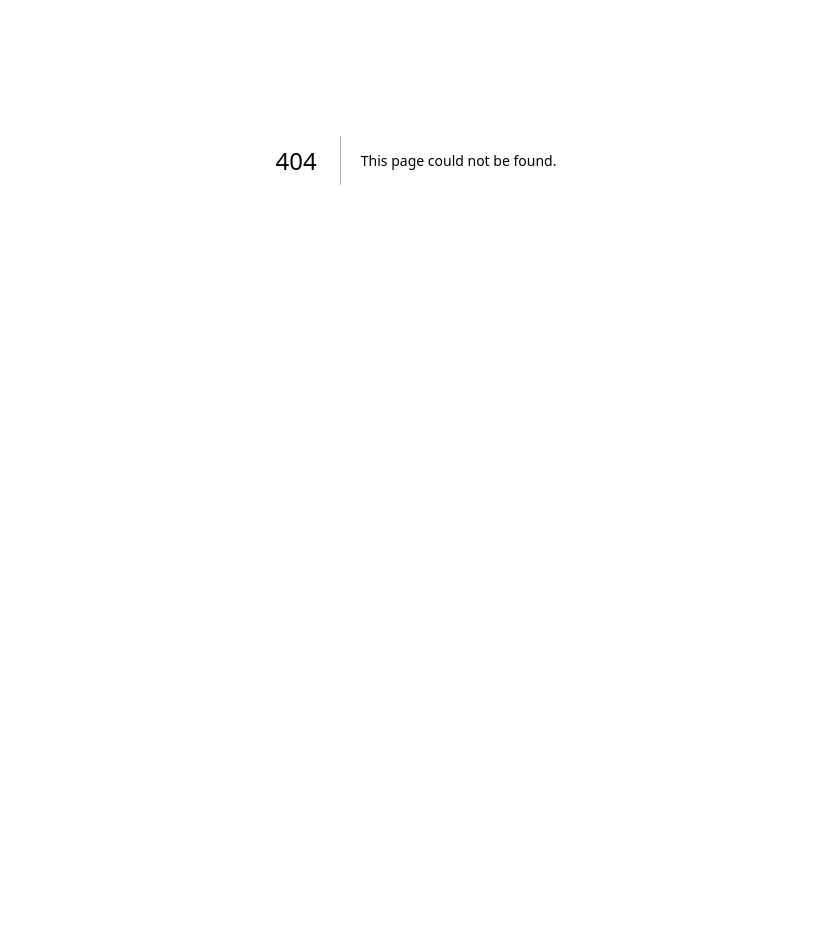
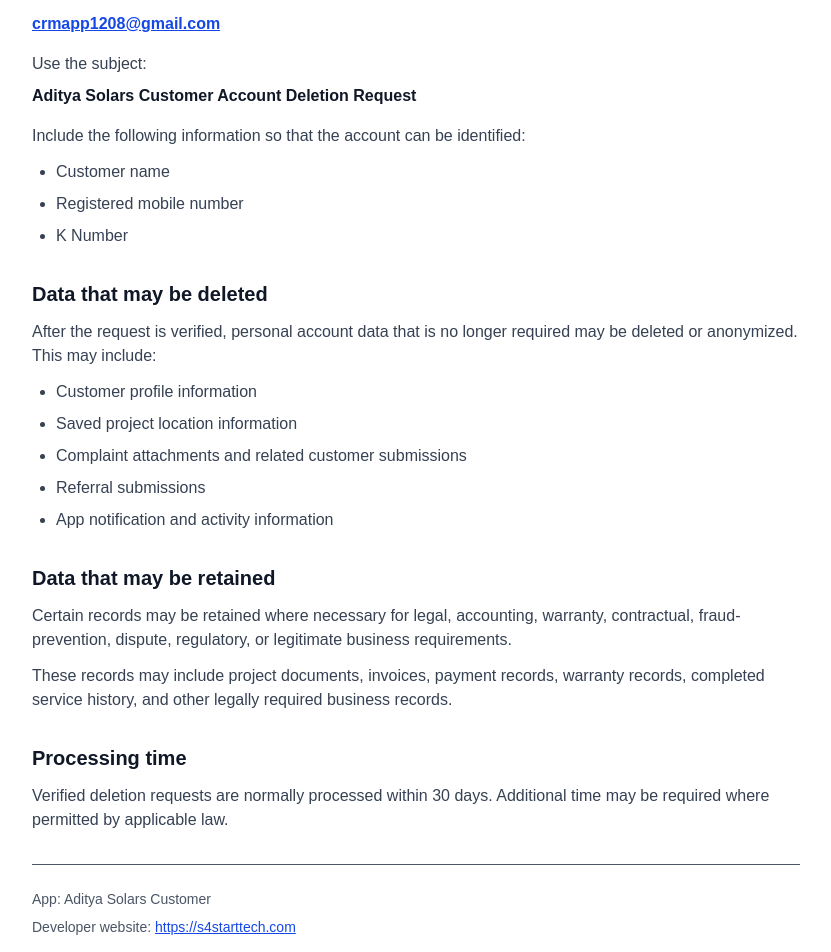
Before and after one commit to SafeerCRM/company-website, a Next.js app: page /account-deletion in a window 1280 px wide. Before the commit this address had no page. Shown: the part 240-1192 px from the top of the page, without its empty margins (224-1055 px from the left). Before the commit the page ends 800 px from the top, so only its background shows below. Built offline with nearby package versions, Linux system fonts and the light colour scheme.

Commit message:
Add account deletion request page

```diff
--- /dev/null
+++ b/app/account-deletion/page.tsx
@@ -0,0 +1,117 @@
+export default function AccountDeletionPage() {
+  return (
+    <main className="min-h-screen bg-white px-6 py-12 text-gray-900">
+      <div className="mx-auto max-w-3xl">
+        <h1 className="text-3xl font-bold">
+          Account and Data Deletion Request
+        </h1>
+
+        <p className="mt-4 text-gray-700">
+          This page explains how users of the Aditya Solars Customer app
+          can request deletion of their account and associated personal data.
+        </p>
+
+        <section className="mt-8">
+          <h2 className="text-xl font-semibold">
+            How to request deletion
+          </h2>
+
+          <p className="mt-3 text-gray-700">
+            Send an email to:
+          </p>
+
+          <p className="mt-2">
+            <a
+              href="mailto:crmapp1208@gmail.com?subject=Aditya%20Solars%20Customer%20Account%20Deletion%20Request"
+              className="font-semibold text-blue-700 underline"
+            >
+              crmapp1208@gmail.com
+            </a>
+          </p>
+
+          <p className="mt-4 text-gray-700">
+            Use the subject:
+          </p>
+
+          <p className="mt-2 font-semibold">
+            Aditya Solars Customer Account Deletion Request
+          </p>
+
+          <p className="mt-4 text-gray-700">
+            Include the following information so that the account can be
+            identified:
+          </p>
+
+          <ul className="mt-3 list-disc space-y-2 pl-6 text-gray-700">
+            <li>Customer name</li>
+            <li>Registered mobile number</li>
+            <li>K Number</li>
+          </ul>
+        </section>
+
+        <section className="mt-8">
+          <h2 className="text-xl font-semibold">
+            Data that may be deleted
+          </h2>
+
+          <p className="mt-3 text-gray-700">
+            After the request is verified, personal account data that is no
+            longer required may be deleted or anonymized. This may include:
+          </p>
+
+          <ul className="mt-3 list-disc space-y-2 pl-6 text-gray-700">
+            <li>Customer profile information</li>
+            <li>Saved project location information</li>
+            <li>Complaint attachments and related customer submissions</li>
+            <li>Referral submissions</li>
+            <li>App notification and activity information</li>
+          </ul>
+        </section>
+
+        <section className="mt-8">
+          <h2 className="text-xl font-semibold">
+            Data that may be retained
+          </h2>
+
+          <p className="mt-3 text-gray-700">
+            Certain records may be retained where necessary for legal,
+            accounting, warranty, contractual, fraud-prevention, dispute,
+            regulatory, or legitimate business requirements.
+          </p>
+
+          <p className="mt-3 text-gray-700">
+            These records may include project documents, invoices, payment
+            records, warranty records, completed service history, and other
+            legally required business records.
+          </p>
+        </section>
+
+        <section className="mt-8">
+          <h2 className="text-xl font-semibold">
+            Processing time
+          </h2>
+
+          <p className="mt-3 text-gray-700">
+            Verified deletion requests are normally processed within 30 days.
+            Additional time may be required where permitted by applicable law.
+          </p>
+        </section>
+
+        <section className="mt-8 border-t pt-6 text-sm text-gray-600">
+          <p>
+            App: Aditya Solars Customer
+          </p>
+          <p className="mt-2">
+            Developer website:{' '}
+            <a
+              href="https://s4starttech.com"
+              className="text-blue-700 underline"
+            >
+              https://s4starttech.com
+            </a>
+          </p>
+        </section>
+      </div>
+    </main>
+  );
+}
```
